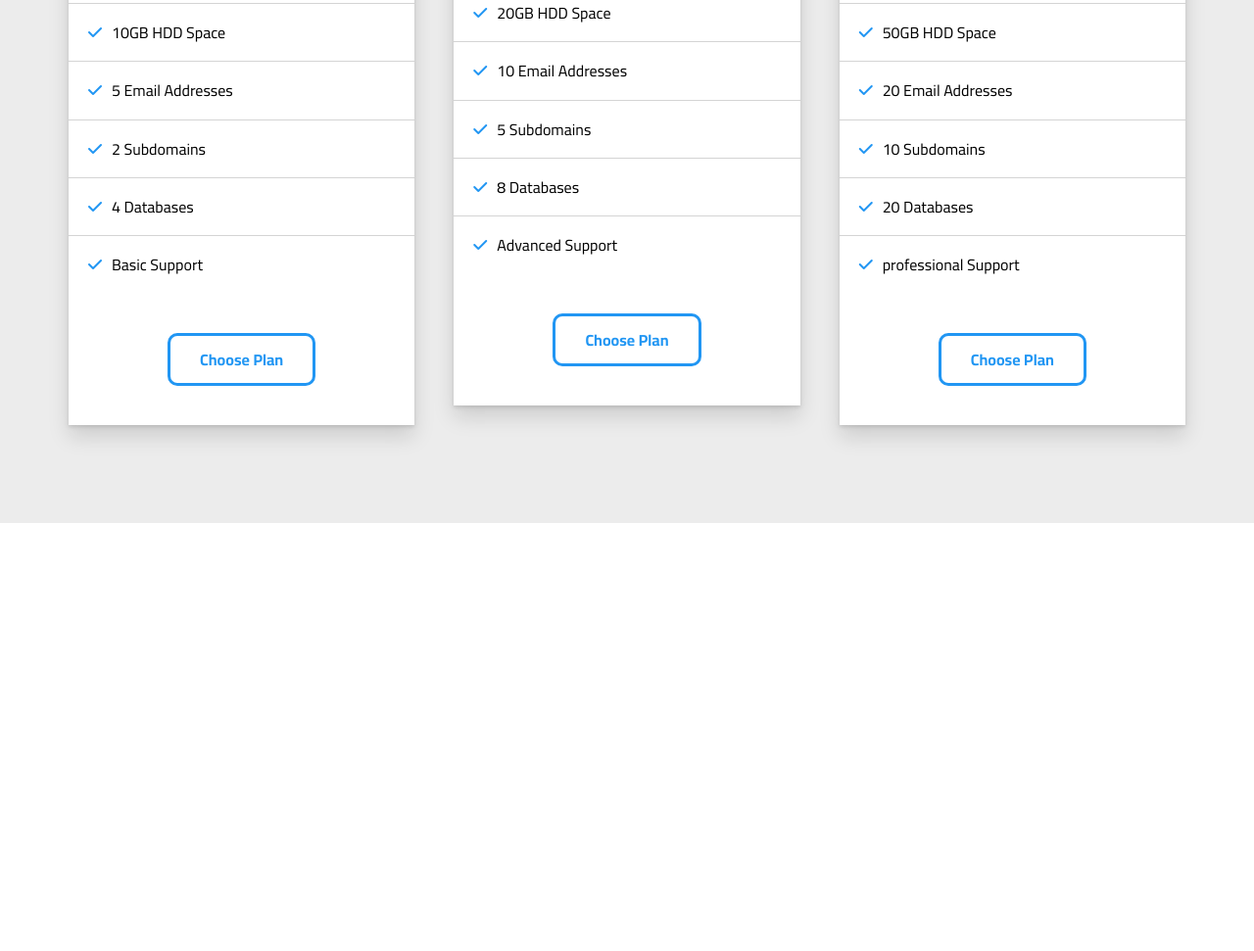
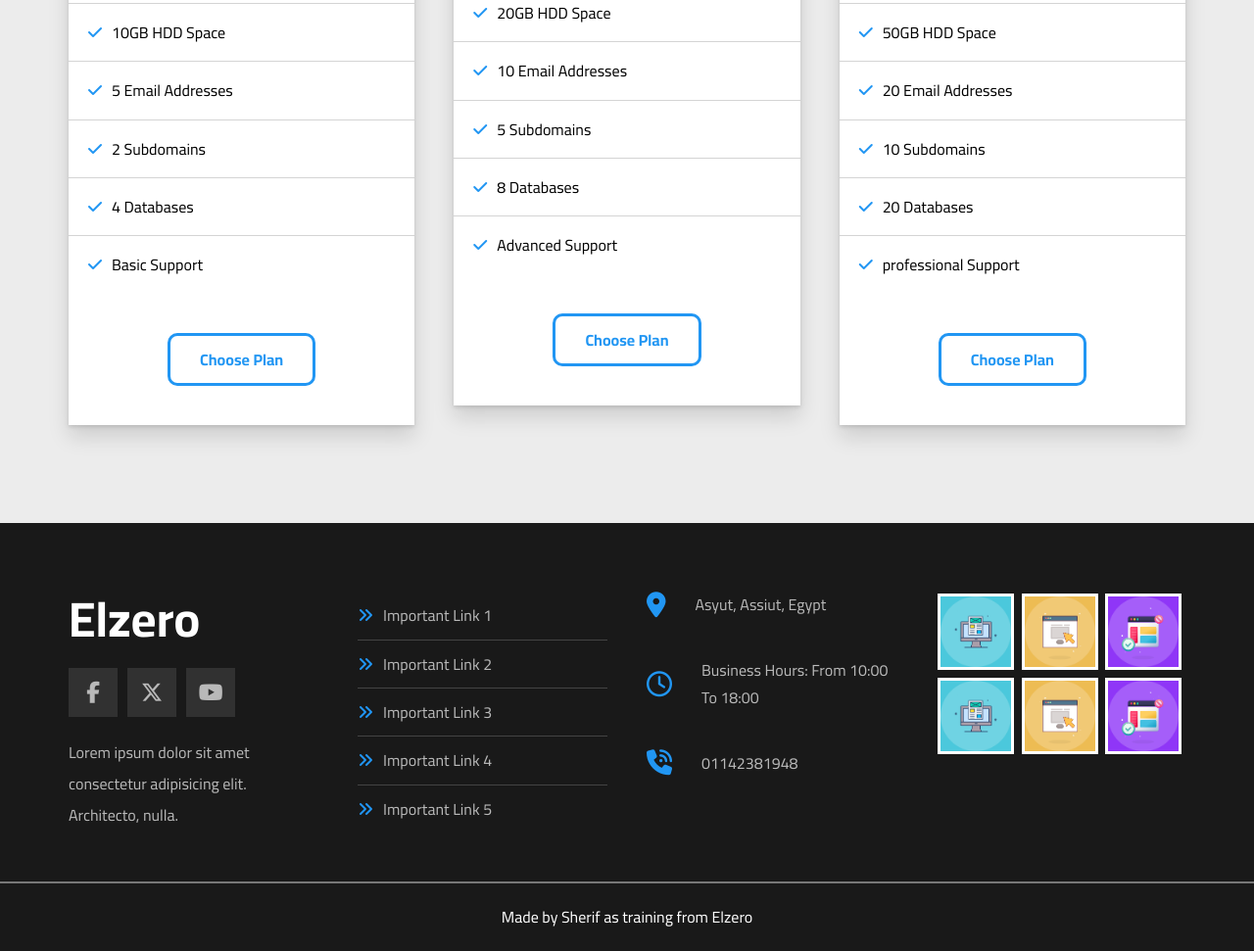
Before and after one commit to SherifYani/HTML_and_CSS_Template_Three, a plain HTML site: page index.html in a window 1280 px wide. Shown: the part 10705-11676 px from the top of the page at 98% size. Before the commit the page ends 11239 px from the top, so only its background shows below. Drawn offline with Linux system fonts and the light colour scheme.

Commit message:
Add Footer Section

```diff
--- a/CSS/style.css
+++ b/CSS/style.css
@@ -1276,7 +1276,7 @@ a {
     position: absolute;
     border-color: transparent transparent white;
     right: 0;
-    bottom: 0px;
+    bottom: -1px;
     border-style: solid;
     border-width: 20px;
 }
@@ -1344,6 +1344,160 @@ a {
 }
 
 /* End Pricing */
+/* Start Footer */
+.footer {
+    background-color: rgb(25, 25, 25);
+    padding: 70px 0px 0px;
+}
+
+.footer .container {
+    display: grid;
+    grid-template-columns: repeat(auto-fill, minmax(250px, 1fr));
+    gap: 40px;
+}
+
+.footer .content h3 {
+    color: white;
+    font-size: 50px;
+    margin: 0 0 20px;
+}
+
+@media (max-width:767px) {
+    .footer .container {
+        text-align: center;
+    }
+}
+
+.footer .content .icons {
+    display: flex;
+}
+
+@media (max-width:767px) {
+    .footer .content .icons {
+        justify-content: center;
+        align-items: center;
+    }
+}
+
+.footer .content .icons li {
+    margin-right: 10px;
+}
+
+.footer .content .icons a {
+    background-color: #313131;
+    color: #b9b9b9;
+    display: inline-flex;
+    justify-content: center;
+    align-items: center;
+    width: 50px;
+    height: 50px;
+    font-size: 22px;
+    transition: var(--main-transition);
+    margin-bottom: 20px;
+}
+
+.footer .content .icons a:hover.facebook {
+    background-color: #1877f2;
+}
+
+.footer .content .icons a:hover.twitter {
+    background-color: #1da1f2;
+}
+
+.footer .content .icons a:hover.youtube {
+    background-color: #ff0000;
+}
+
+.footer .content .text {
+    color: #b9b9b9;
+    line-height: 2;
+}
+
+.footer .content .links li {
+    padding: 15px 0px;
+    transition: var(--main-transition);
+}
+
+.footer .content .links li:not(:last-child) {
+    border-bottom: 1px solid #444;
+}
+
+.footer .content .links li:hover {
+    padding-left: 10px;
+}
+
+.footer .content .links li:hover a {
+    color: white;
+}
+
+.footer .content .links li a {
+    color: #b9b9b9;
+    transition: var(--main-transition);
+}
+
+.footer .content .links li a::before {
+    content: "\f101";
+    font-family: "Font Awesome 5 Free";
+    font-weight: bold;
+    color: var(--main-color);
+    margin-right: 10px;
+}
+
+.footer .content .links li:hover a::before {
+    color: var(--main-color-alt);
+}
+
+.footer .content .line {
+    display: flex;
+    justify-content: center;
+    align-items: center;
+    margin-bottom: 40px;
+}
+
+@media (max-width:767px) {
+
+    .footer .content .line {
+        flex-direction: column;
+    }
+}
+
+.footer .content .line i {
+    font-size: var(--size-big);
+    margin-right: 30px;
+    color: var(--main-color);
+}
+
+@media (max-width:767px) {
+    .footer .content .line i {
+        margin: 0px 0px 20px;
+    }
+}
+
+.footer .content .line .info {
+    color: #b9b9b9;
+    flex: 1;
+    line-height: 1.7;
+}
+
+.footer .content .line .info span {
+    display: block;
+}
+
+.footer .footer-gallery img {
+    width: 78px;
+    margin: 2px;
+    border: 3px solid white;
+}
+
+.footer .copyright {
+    text-align: center;
+    color: white;
+    padding: 25px 0;
+    margin: 50px 0 0;
+    border-top: 2px solid #777;
+}
+
+/* End Footer */
 /* Start Animation */
 @keyframes up-and-down {
 
--- a/index.html
+++ b/index.html
@@ -665,6 +665,61 @@
       </div>
    </div>
    <!-- End Plans -->
+   <!-- Start Footer -->
+   <div class="footer">
+      <div class="container">
+         <div class="content">
+            <h3>Elzero</h3>
+            <ul class="icons">
+               <li>
+                  <a href="#" class="facebook"><i class="fa-brands fa-facebook-f"></i></a>
+               </li>
+               <li>
+                  <a href="#" class="twitter"><i class="fa-brands fa-x-twitter"></i></a>
+               </li>
+               <li>
+                  <a href="#" class="youtube"><i class="fa-brands fa-youtube"></i></a>
+               </li>
+            </ul>
+            <p class="text">
+               Lorem ipsum dolor sit amet consectetur adipisicing elit. Architecto, nulla.
+            </p>
+         </div>
+         <div class="content">
+            <ul class="links">
+               <li><a href="#">Important Link 1</a></li>
+               <li><a href="#">Important Link 2</a></li>
+               <li><a href="#">Important Link 3</a></li>
+               <li><a href="#">Important Link 4</a></li>
+               <li><a href="#">Important Link 5</a></li>
+            </ul>
+         </div>
+         <div class="content">
+            <div class="line">
+               <i class="fa-solid fa-location-dot"></i>
+               <div class="info">Asyut, Assiut, Egypt</div>
+            </div>
+            <div class="line">
+               <i class="fa-regular fa-clock"></i>
+               <div class="info">Business Hours: From 10:00 To 18:00</div>
+            </div>
+            <div class="line">
+               <i class="fa-solid fa-phone-volume"></i>
+               <div class="info">01142381948</div>
+            </div>
+         </div>
+         <div class="footer-gallery">
+            <img src="images/gallery-01.png" alt="Not Found">
+            <img src="images/gallery-02.png" alt="Not Found">
+            <img src="images/gallery-03.png" alt="Not Found">
+            <img src="images/gallery-01.png" alt="Not Found">
+            <img src="images/gallery-02.png" alt="Not Found">
+            <img src="images/gallery-03.png" alt="Not Found">
+         </div>
+      </div>
+      <p class="copyright">Made by Sherif as training from Elzero</p>
+   </div>
+   <!-- End Footer -->
 </body>
 
 </html>
```
